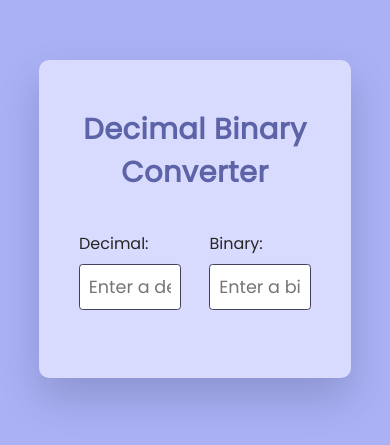
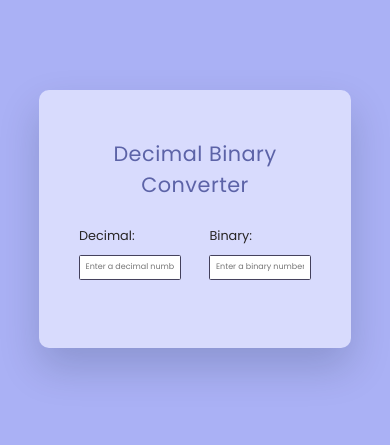
Before and after one commit to Rumeysa-koseoglu/Decimal-Binary-Converter, a plain HTML site: page index.html in a window 390 px wide. Shown: the part 203-648 px from the top of the page. Drawn offline with Linux system fonts and the light colour scheme.

Commit message:
feat: add mobile responsiveness &  update Google Fonts link

```diff
--- a/index.html
+++ b/index.html
@@ -6,7 +6,7 @@
     <meta name="viewport" content="width=device-width, initial-scale=1.0">
     <title>Decimal Binary Converter</title>
     <!-- Google Fonts -->
-    <link href="https://fonts.googleapis.com/css2?family=Poppins&display=swap" rel="stylesheet">
+    <link href="https://fonts.googleapis.com/css2?family=Poppins:wght@400;500&display=swap" rel="stylesheet">
     <!-- Stylesheet-->
     <link rel="stylesheet" href="style.css">
 </head>
--- a/style.css
+++ b/style.css
@@ -75,3 +75,22 @@ input::-webkit-inner-spin-button {
 input[type=number] {
   -moz-appearance: textfield;
 }
+
+/* mobile responsiveness */
+
+@media (max-width:480px) {
+    h2 {
+        font-size: 1.3em;
+        font-weight: 400;
+    }
+
+    input {
+        font-size: 0.5em;
+        padding: 0.7em;
+    }
+
+    label {
+        font-size: 0.8em;
+        font-weight: 400;
+    }
+}
```
